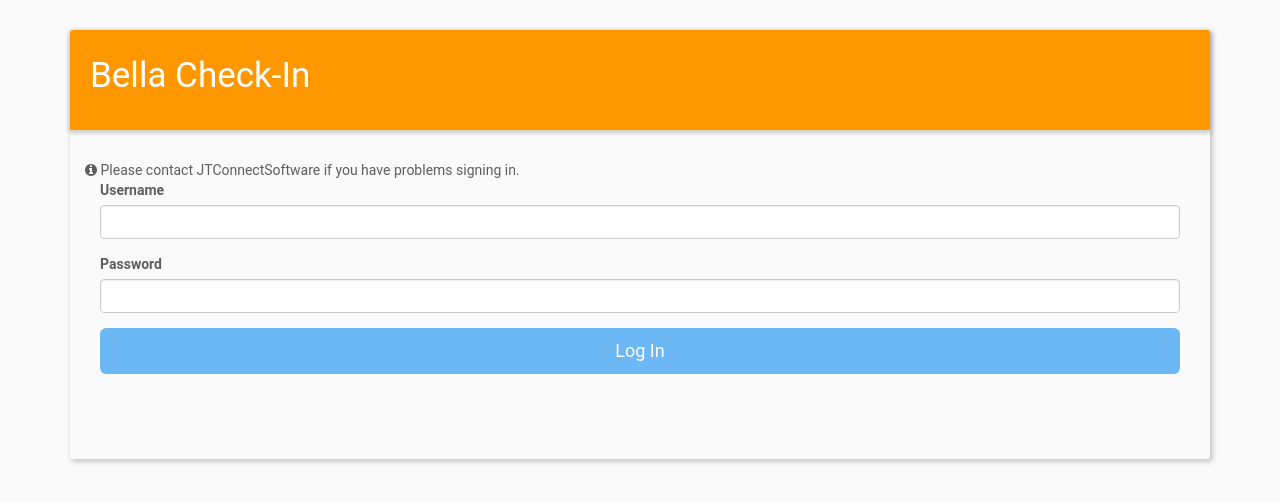
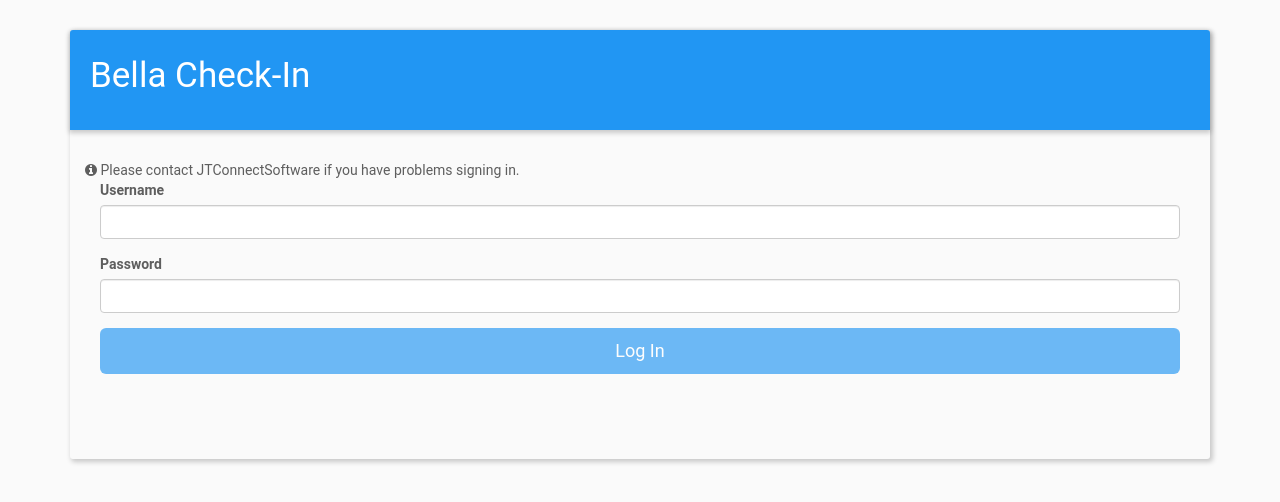
Before and after one commit to JTConnect/LazyTooth, a website: page index.html in a window 1280 px wide. Drawn offline with nearby package versions, Linux system fonts and the light colour scheme.

Commit message:
update color

```diff
--- a/Content/css/site.css
+++ b/Content/css/site.css
@@ -122,7 +122,7 @@ body {
     height: 100px;
     width:100%;
     font-size: 35px;
-    background: #FF9800;
+    background: #2196F3;
     color: white;
     line-height: 150%;
     border-radius: 3px 3px 0 0;
```
